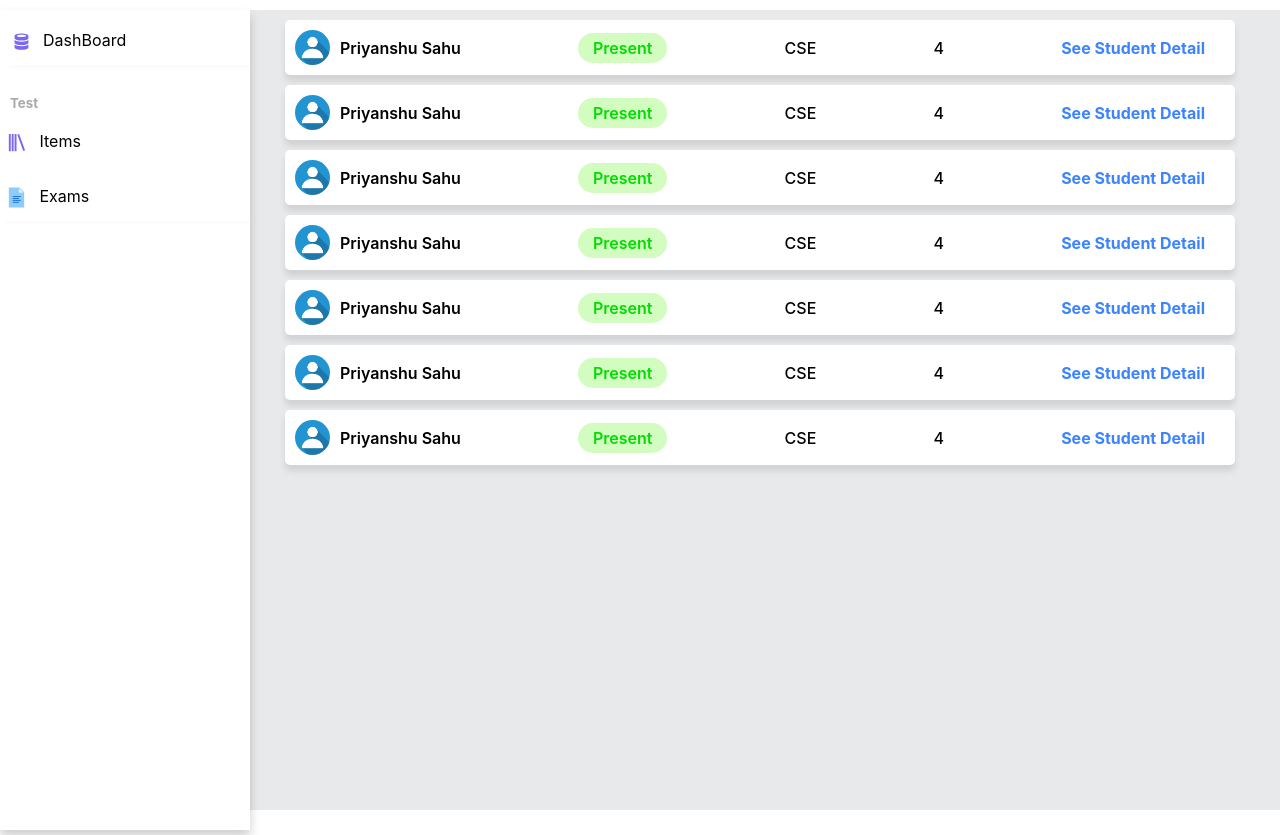
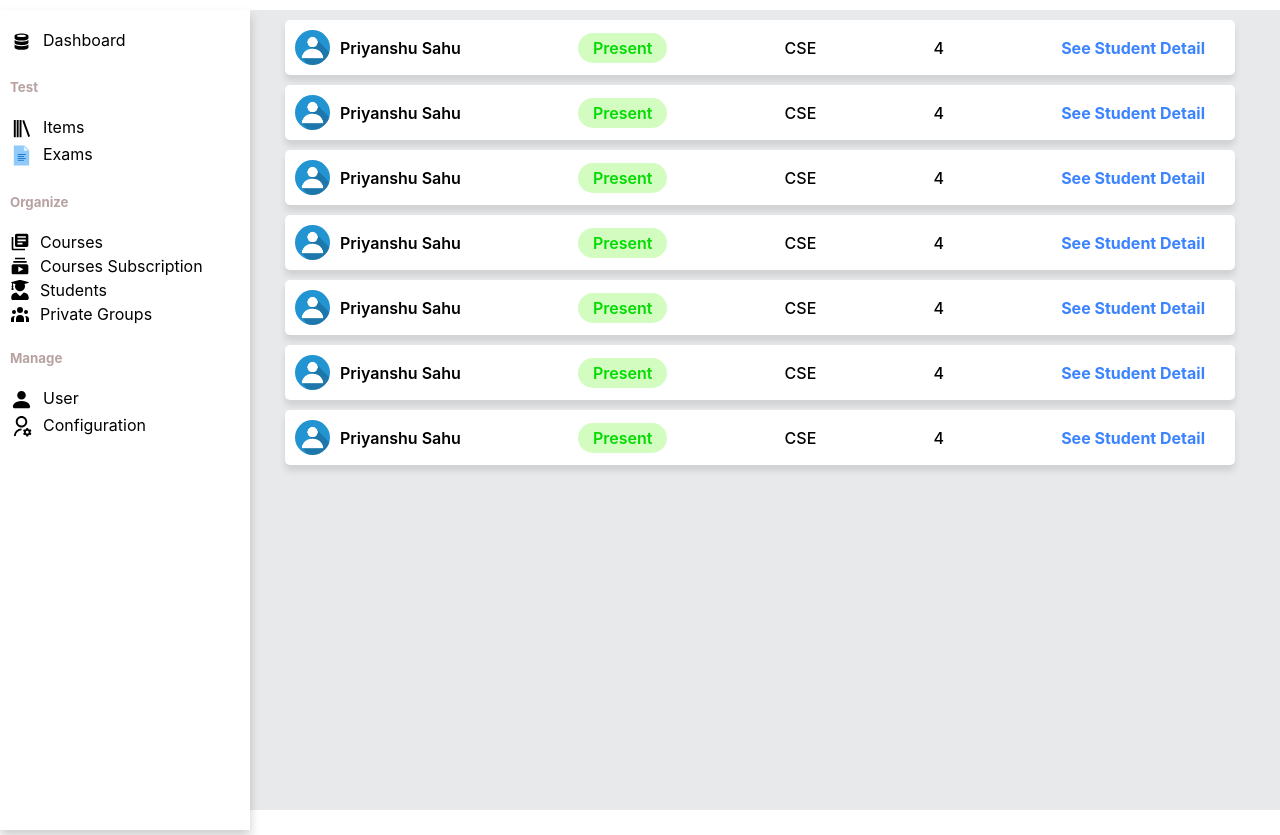
Before and after one commit to PriyanshuSahu2002/attendance_react_app, a React (Create React App) app: page / in a window 1280 px wide. Built offline with nearby package versions, Linux system fonts and the light colour scheme.

Commit message:
sidebar update
sidebaritems  half updated

```diff
--- a/src/Components/SideBarItems.jsx
+++ b/src/Components/SideBarItems.jsx
@@ -1,51 +1,24 @@
 import React from 'react'
 import styled from 'styled-components'
-import {DiDatabase} from 'react-icons/di'
-import {BiLibrary} from 'react-icons/bi'
-import {FcDocument} from 'react-icons/fc'
+
 
 const Container = styled.div`
-`
-const Box1 = styled.div`
 display:flex;
 justify-content: left;
 margin-left: 10px;
-box-shadow: 0px 3px 3px rgba(0, 0, 0, 2%);
-height: 35px;
+// box-shadow: 0px 3px 3px rgba(0, 0, 0, 2%);
 `
 const Icon = styled.i`
 `
 const Label = styled.span`
 margin-left:10px;
 `
-const H5 = styled.h5`
-margin: 30px 0px 0px 10px;
-color: darkgray;
-`
 
-const Box2 = styled.div`
-    display: grid;
-    grid-template-columns: 1fr 9fr;
-    row-gap: 20px;
-    margin: 20px 0px 0px 5px;
-    box-shadow: 0px 3px 3px rgba(0, 0, 0, 2%);
-    height:90px;
-`
-
-const SideBarItems = () => {
+const SideBarItems = (props) => {
   return (
     <Container>
-      <Box1>
-        <Icon><DiDatabase style={{color: 'mediumslateblue', fontSize: '23px'}} /></Icon>
-        <Label> DashBoard</Label>
-      </Box1>
-      <H5>Test</H5>
-      <Box2>
-        <Icon><BiLibrary style={{color: 'mediumslateblue', fontSize: '23px'}} /></Icon>
-        <Label> Items</Label>
-        <Icon><FcDocument style={{fontSize: '23px'}} /></Icon>
-        <Label> Exams</Label>
-        </Box2>
+        <Icon>{props.icon}</Icon>
+        <Label> {props.name}</Label>
     </Container>
   )
 }
--- a/src/Components/Sidebar.jsx
+++ b/src/Components/Sidebar.jsx
@@ -1,11 +1,18 @@
 import React from 'react'
 import styled from 'styled-components'
 import SideBarItems from './SideBarItems'
-
+import {DiDatabase} from 'react-icons/di'
+import {FcDocument} from 'react-icons/fc'
+import {BiLibrary} from 'react-icons/bi'
+import {MdLibraryBooks} from 'react-icons/md'
+import {MdSubscriptions} from 'react-icons/md'
+import {BsFillPersonFill} from 'react-icons/bs'
+import {HiUserGroup} from 'react-icons/hi'
+import {FaUserGraduate} from 'react-icons/fa'
+import {RiUserSettingsLine} from 'react-icons/ri'
 
 const Container = styled.div`
     float: left;
-
     width: 250px;
     height: ${props=>props.sizeY}px;
     background-color: white;
@@ -17,10 +24,23 @@ const Container = styled.div`
     left: -15px ;
     box-shadow: 0px 6px 10px rgba(0, 0, 0, 0.2);
 `
-const Sidebar = () => {
+const Sidebar = () =>{
+ let styling = {color: '#b7a1a1', marginLeft: '10px'};
+
   return (
     <Container sizeY = {window.innerHeight}>
-        <SideBarItems/>
+        <SideBarItems name = "Dashboard" icon = {<DiDatabase style={{fontSize: '23px'}} />} />
+        <h5 style = {styling} >Test</h5>
+        <SideBarItems name = "Items" icon = {<BiLibrary style={{fontSize: '23px'}} />} />
+        <SideBarItems name = "Exams" icon = {<FcDocument style={{fontSize: '23px'}} />} />
+        <h5 style = {styling}>Organize</h5>
+        <SideBarItems name = "Courses" icon = {<MdLibraryBooks style={{fontSize: '20px'}} />} />
+        <SideBarItems name = "Courses Subscription" icon = {<MdSubscriptions style={{fontSize: '20px'}} />} />
+        <SideBarItems name = "Students" icon = {<FaUserGraduate style={{fontSize: '20px'}} />} />
+        <SideBarItems name = "Private Groups" icon = {<HiUserGroup style={{fontSize: '20px'}} />} />
+        <h5 style = {styling}>Manage</h5>
+        <SideBarItems name = "User" icon = {<BsFillPersonFill style={{fontSize: '23px'}} />} />
+        <SideBarItems name = "Configuration" icon = {<RiUserSettingsLine style={{fontSize: '23px'}} />} />
     </Container>
   )
 }
```
